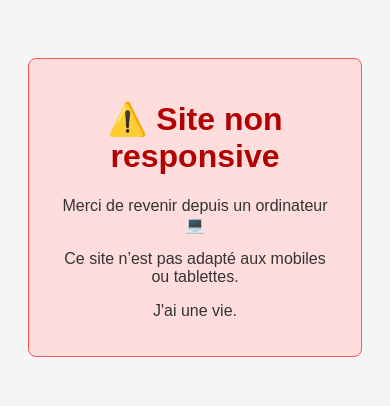
After one commit to ClaveilleH/SitePerso, a PHP site: page /mobile.php in a window 390 px wide. The commit adds this page. Shown: the top 406 px of the page. Run offline with PHP 8.4, Linux system fonts and the light colour scheme.

Commit message:
ajout responsive

```diff
--- /dev/null
+++ b/mobile.php
@@ -0,0 +1,39 @@
+<?php
+// mobile.php
+session_start();
+?>
+<!DOCTYPE html>
+<html lang="fr">
+<head>
+  <meta charset="UTF-8">
+  <meta name="viewport" content="width=device-width, initial-scale=1.0">
+  <title>Site non compatible mobile</title>
+  <style>
+    body {
+      font-family: Arial, sans-serif;
+      text-align: center;
+      background: #f5f5f5;
+      color: #333;
+      padding: 50px 20px;
+    }
+    .warning {
+      background: #ffdddd;
+      border: 1px solid #ff5555;
+      display: inline-block;
+      padding: 20px 30px;
+      border-radius: 8px;
+    }
+    h1 {
+      color: #b30000;
+    }
+  </style>
+</head>
+<body>
+  <div class="warning">
+    <h1>⚠️ Site non responsive</h1>
+    <p>Merci de revenir depuis un ordinateur 💻</p>
+    <p>Ce site n’est pas adapté aux mobiles ou tablettes.</p>
+    <p> J'ai une vie.</p>
+  </div>
+</body>
+</html>
```
Also changed, not shown: base/header.php (+14 -2 lines).
